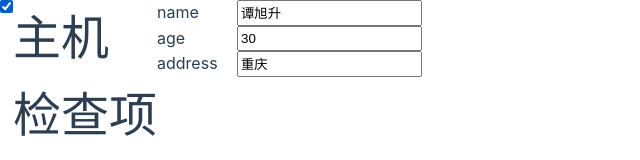
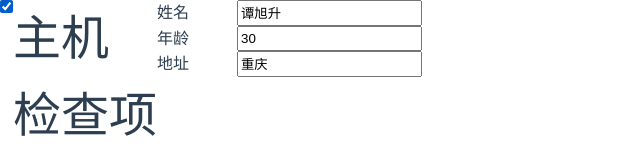
Before and after one commit to c3qu/vue_practice, a Vue app: page / in a window 1280 px wide. Both pictures are taken after a click on the element "打开对应检查项". Shown: the top 160 px of the page, without its empty margins (0-640 px from the left). Built offline with nearby package versions, Linux system fonts and the light colour scheme.

Commit message:
v-model ('update:modelValue')

```diff
--- a/src/App.vue
+++ b/src/App.vue
@@ -6,8 +6,8 @@ import CheckItemDetail from './components/CheckItemDetail.vue'
 import HostAddCheckItemDetail from "./components/HostAddCheckItemDetail.vue";
 
 const index = ref(1)
-var childInfo={}
-
+let childInfo=null
+let childItemName=null
 function setIndex(i,info) {
   index.value = i
   if (info!=null){
@@ -30,8 +30,10 @@ provide('parentSetIndex', setIndex)
 
   <main>
     <div class="main_show_area">
-      <SideBar />
-      <component :is="compNameList[index-1]" :info="{childInfo}"/>
+      <SideBar v-model="index" />
+      <component v-if="childInfo" :is="compNameList[index-1]" :info="childInfo"/>
+      <component v-else :is="compNameList[index-1]"/>
+
     </div>
   </main>
 </template>
--- a/src/components/HostAddCheckItemDetail.vue
+++ b/src/components/HostAddCheckItemDetail.vue
@@ -1,13 +1,19 @@
 <script setup>
 import { ref} from 'vue'
 const info=defineProps(["info"])
-const data=ref(info.info.childInfo)
-console.log(info.info.childInfo)
+const data=ref(info.info)
+const colunm_names = ref(
+    {
+        "name": "姓名",
+        "age": "年龄",
+        "address": "地址",
+    }
+)
 </script>
 <template>
 <form>
     <div v-for="v,k in data">
-        <label>{{ k }}</label>
+        <label>{{ colunm_names[k] }}</label>
         <input type="text" :value="`${v}`" readonly/>
     </div>
     <!-- <div><label>IP</label><input type="text" value="1.1.1.1" readonly/></div>
--- a/src/components/SideBar.vue
+++ b/src/components/SideBar.vue
@@ -1,6 +1,5 @@
 <script setup>
-import { ref, inject } from 'vue'
-const parentSetIndex = inject('parentSetIndex')
+import {ref} from 'vue'
 
 const items = ref([
     { "index": 1, "name": "主机", "url": "/host" },
@@ -8,16 +7,16 @@ const items = ref([
 ])
 
 const showSideBar=ref(true)
-function hideAndShowSideBar(){
-    showSideBar.value=!showSideBar.value
-}
+
 </script>
 
 <template>
-    <input type="checkbox" checked=true @click="hideAndShowSideBar()"/>
+    <div>
+    <input type="checkbox" checked=true @click="showSideBar=!showSideBar"/>
     <ul v-if="showSideBar">
-        <li v-for="item in items" @click="parentSetIndex(item.index)">{{ item.name }}</li>
+        <li v-for="item in items" @click="$emit('update:modelValue',item.index)">{{ item.name }}</li>
     </ul>
+    </div>
 </template>
 
 <style scoped>
```
